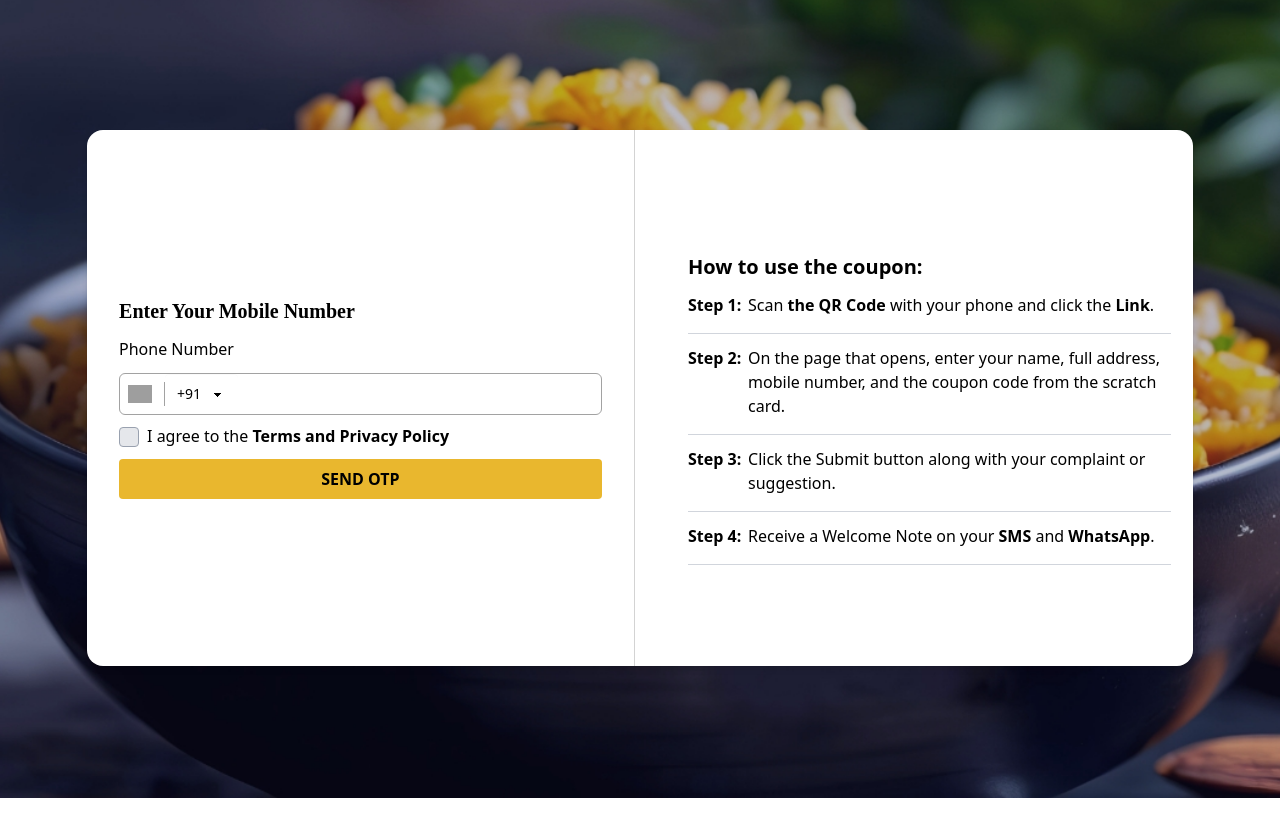
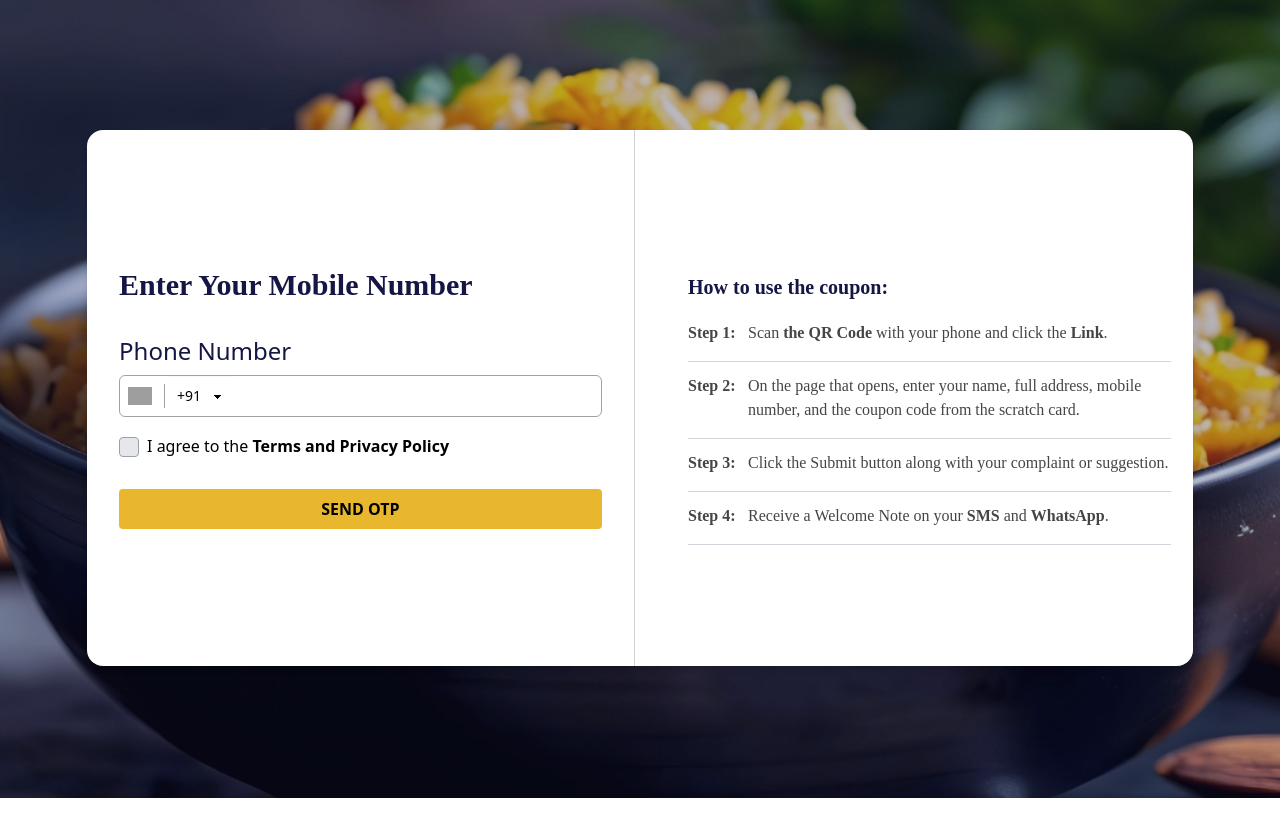
Before and after one commit to rahul-raj-hl/ripuraj, a Next.js app: page / in a window 1280 px wide. Shown: the part 641-1478 px from the top of the page. Built offline with nearby package versions, Linux system fonts and the light colour scheme; grey boxes are pictures that could not be loaded.

Commit message:
fixed spacing issues

```diff
--- a/src/components/PhoneNumberInput.js
+++ b/src/components/PhoneNumberInput.js
@@ -62,7 +62,7 @@ const PhoneNumberInput = ({ formik }) => {
       {formik.touched.phoneNumber && formik.errors.phoneNumber && (
         <div className="text-red-500 mb-3">{formik.errors.phoneNumber}</div>
       )}
-      <div className="flex items-start mb-3">
+      <div className="flex items-start mb-8 mt-5">
         <div
           className={`w-5 h-5 flex items-center justify-center border rounded relative shrink-0 ${
             isChecked ? "bg-[#262688] border-[#262688]" : "bg-gray-200 border-gray-400"
--- a/src/screens/OtpValidation.js
+++ b/src/screens/OtpValidation.js
@@ -94,18 +94,18 @@ const OTPValidation = () => {
       >
         <div className="bg-white rounded-2xl shadow-md flex flex-col md:flex-row flex-1 text-black min-h-[67vh] gap-5 items-stretch relative">
           {/* Left Content */}
-          <div className="flex-1 flex flex-col items-stretch justify-center p-8 border-b md:border-b-0 md:border-r border-[#D3D3D3] gap-3">
+          <div className="flex-1 flex flex-col items-stretch justify-center p-8 border-b md:border-b-0 md:border-r border-[#D3D3D3]">
             {isOtpSent ? (
               <OtpSection otp={otp} setOtp={setOtp} verifyOtp={verifyOtp} />
             ) : (
               <>
                 <h2
-                  className={`text-xl text-left ${styles.customFont} font-sans`}
+                  className={`text-3xl font-semibold text-left ${styles.customFont} font-sans text-[#161644]`}
                 >
                   {/* Enter Your Mobile Number */}
                   {t("enterMobileNumber")}
                 </h2>
-                <h1 className="font-medium">
+                <h1 className={`pt-4 mt-4 mb-2 mb-2${styles.objectiveMedium} text-[#161644] text-2xl`}>
                   {/* Phone Number */}
                   {t("phoneNumber")}
                   </h1>
@@ -117,17 +117,17 @@ const OTPValidation = () => {
 
           {/* Right Content */}
           <div className="flex-1 flex flex-col items-stretch justify-center p-[3%] md:py-[5%] md:pb-[3%] md:pr-[2%] gap-3 font-medium">
-            <h2 className="text-xl font-bold">
+            <h2 className={`text-xl font-bold ${styles.customFont1}  text-[#161644] pb-2`}>
               {/* कूपन को कैसे प्रयोग करें: */}
               {t("howToUseCoupon")}
               </h2>
             {steps.map((step, index) => (
-              <div key={step.key} className="flex flex-col">
+              <div key={step.key} className={`flex flex-col ${styles.objectiveMedium} text-[#454545]`}>
                 <div className="flex items-start">
                   <span className="font-bold w-15 flex-shrink-0">
                       Step {index +1}:
                   </span>
-                <p className="text-base mb-4">{step.text}  </p>
+                <p className={`text-base mb-4 `}>{step.text}  </p>
                 </div>
                 {index < steps.length && <hr className="border-gray-300" />}
               </div>
--- a/src/styles/Home.module.css
+++ b/src/styles/Home.module.css
@@ -11,10 +11,17 @@
 
 .customFont {
     font-family: RoxboroughCF-ExtraBold;
-    font-weight: 800;
+    /* font-weight:700  */
 }
 
 .customFont1 {
     font-family: kohinoor-devanagari;
     font-weight: bolder;
 }
+
+.objectiveMedium{
+    font-family: Objective-Medium;
+    font-weight: 500;
+
+
+}
--- a/src/styles/globals.css
+++ b/src/styles/globals.css
@@ -8,7 +8,6 @@ body{
 @font-face {
     font-family: 'RoxboroughCF-ExtraBold';
     src: url('/fonts/RoxboroughCF-ExtraBold.otf') format('otf');
-    font-weight: 800; /* Adjust weight if necessary */
     font-style: normal; /* Adjust style if necessary */
 }
 
@@ -17,5 +16,10 @@ body{
     src: url('/fonts/kohinoor-devanagari.otf') format('otf');
     font-style:normal;
     font-weight: bolder;
+}
 
-  }
+@font-face {
+    font-family: 'Objective-Medium';
+    src: url('/fonts/Objective-Medium.otf') format('otf');
+    font-style: normal;
+}
```
Also changed, not shown: public/fonts/Objective-Medium.otf (added).
